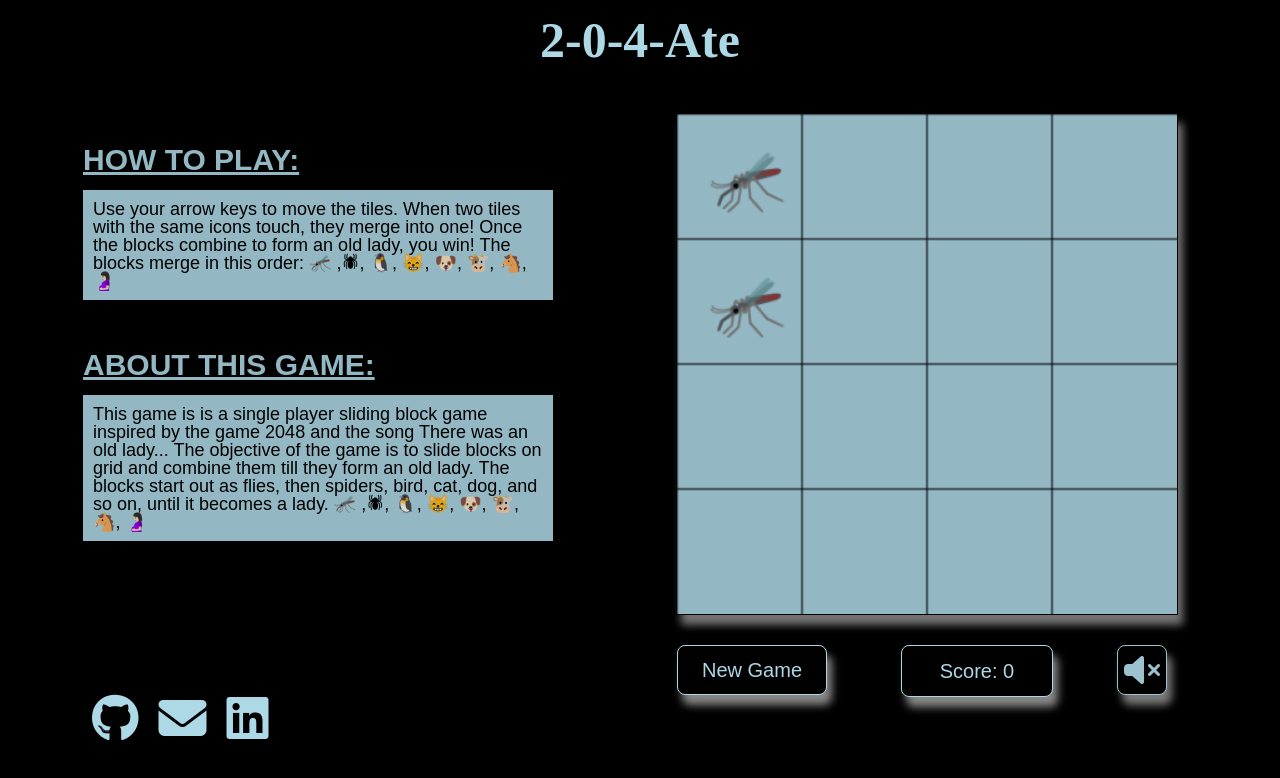
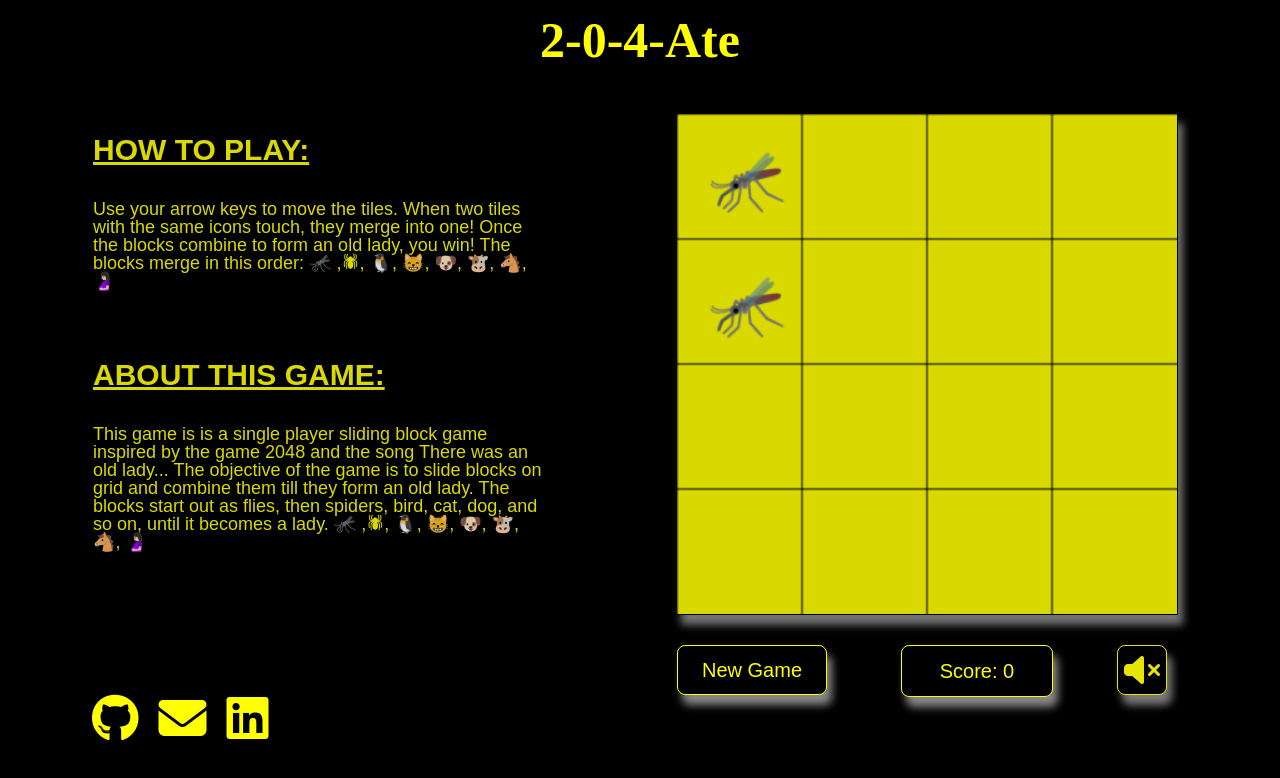
Before and after one commit to lisaw97/204Ate, a website built with webpack: page index.html in a window 1280 px wide. Built offline with nearby package versions, Linux system fonts and the light colour scheme; a web font is replaced by a local one.

Commit message:
Style game page

```diff
--- a/index.html
+++ b/index.html
@@ -6,16 +6,13 @@
   <meta charset="UTF-8">
   <meta name="viewport" content="width=device-width, initial-scale=1.0">
   <meta http-equiv="X-UA-Compatible" content="ie=edge">
-  <title>Old Lady Game</title>
+  <title>204Ate</title>
 
   <link rel="stylesheet" href="./scr/stylesheets/main.css">
   <script type="text/javascript" src="./app/assets/javascripts/bundle.js" charset="utf-8" defer></script>
   <script src="https://kit.fontawesome.com/df58c58326.js" crossorigin="anonymous"></script>
   <link href="https://fonts.googleapis.com/css?family=Sulphur+Point&display=swap" rel="stylesheet">
-  <link rel="apple-touch-icon" sizes="180x180" href="/apple-touch-icon.png">
-  <link rel="icon" type="image/png" sizes="32x32" href="/favicon-32x32.png">
-  <link rel="icon" type="image/png" sizes="16x16" href="/favicon-16x16.png">
-  <link rel="manifest" href="/site.webmanifest">
+  <!-- <link rel="icon" type="image/png" href="/favicon.jpg"> -->
 </head>
 <body>
   <div id="nav"><h1>2-0-4-Ate</h1></div>
--- a/scr/stylesheets/main.css
+++ b/scr/stylesheets/main.css
@@ -4,7 +4,7 @@
 @import './modal.css';
 
 html {
-  --theme-color: lightblue;
+  --theme-color: rgb(255, 255, 0);
 }
 
 #nav {
@@ -39,7 +39,7 @@ div#info {
     width: 500px;
     height: 500px;
     margin: 20px;
-    background-color: lightblue;
+    background-color: var(--theme-color);
     opacity: 0.85;
     border: 1px solid black;
     box-shadow: 5px 10px 8px #888888;
@@ -104,6 +104,12 @@ h1 {
   margin-right: 0;
 }
 
+#reset:hover, #scores:hover {
+  background-color: var(--theme-color);
+  color: black;
+  cursor: pointer;
+}
+
 #instructions {
     width: auto;
     height: 467px;
@@ -125,12 +131,12 @@ h1 {
   font-weight: bold;
   margin-bottom: 15px;
   text-decoration: underline;
+  padding: 10px;
 }
 
 #body {
     margin-bottom: 50px;
-    background-color: var(--theme-color);
-    color: black;
+    color: var(--theme-color);
     padding: 10px;
 }
 
@@ -145,6 +151,7 @@ button#mute {
     margin: 10px;
     box-shadow: 5px 10px 8px #888888;
     border: 1px solid var(--theme-color);
+    cursor: pointer;
 }
 
 button#mute:hover {
```
Also changed, not shown: android-chrome-192x192.png (deleted), android-chrome-512x512.png (deleted), apple-touch-icon.png (deleted), favicon-16x16.png (deleted), favicon-32x32.png (deleted), favicon.ico (deleted), 1 other file.
